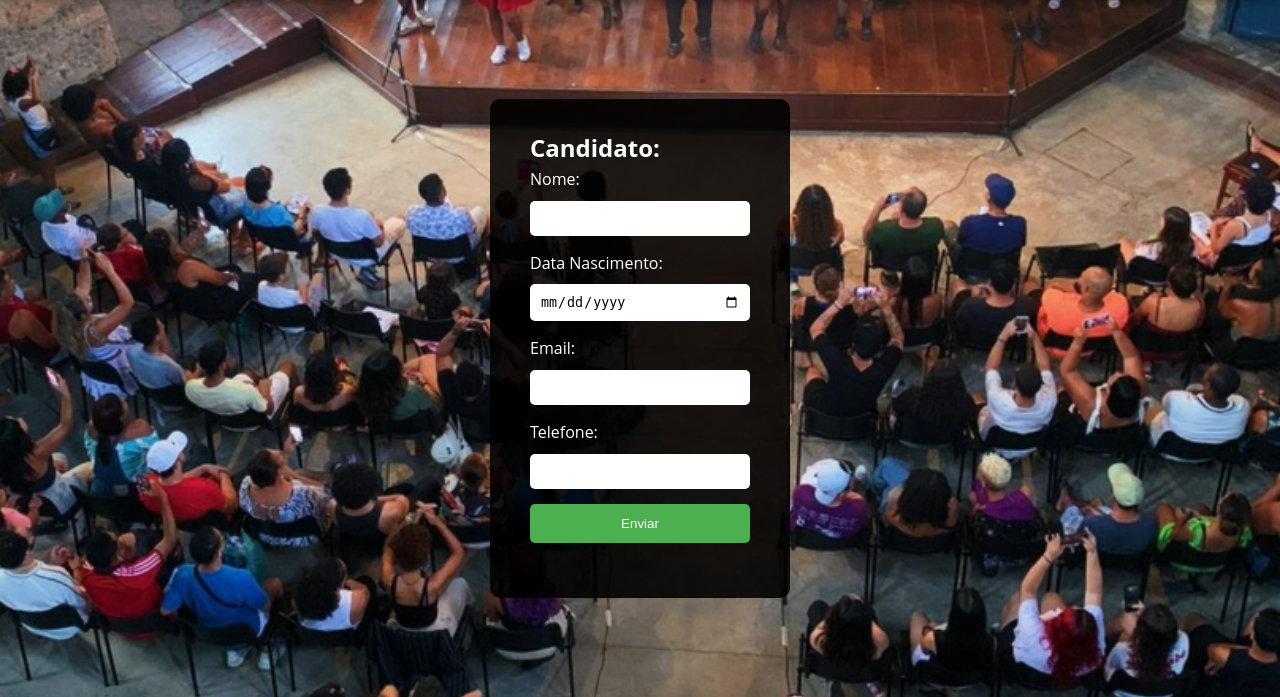
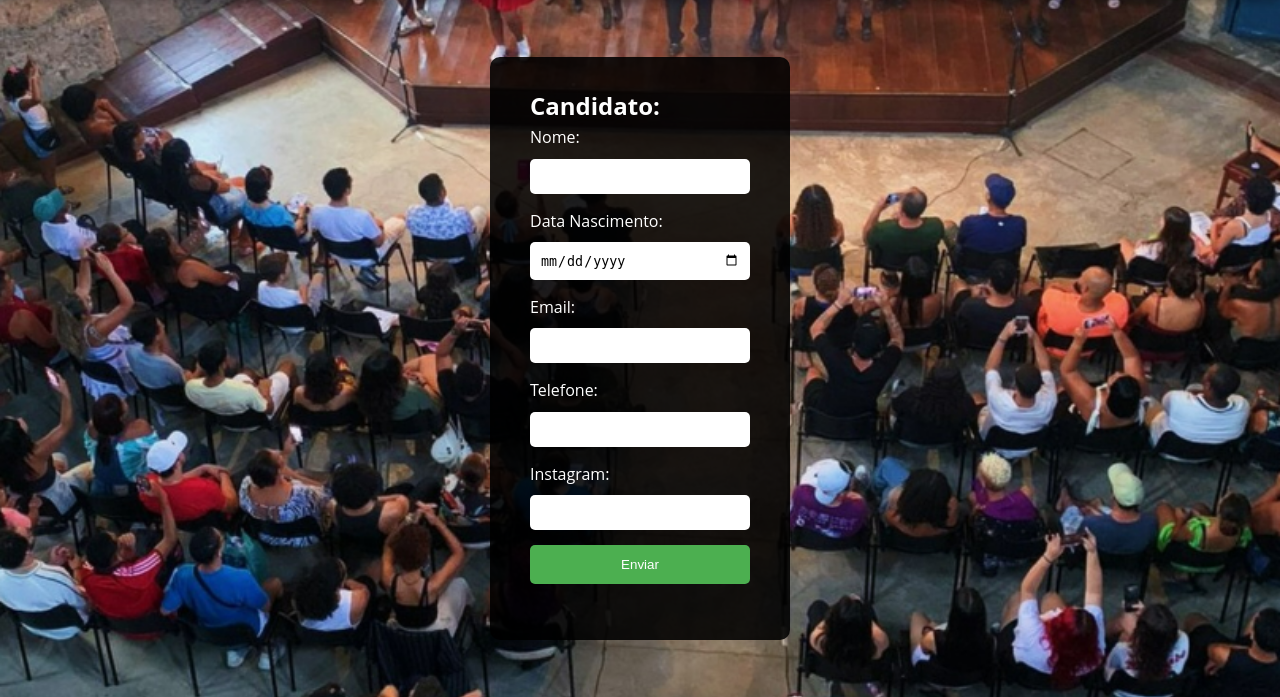
Before and after one commit to rigopedro/trabalhowebIII, a Flask app: page /inscricao in a window 1280 px wide. Shown: the part 103-800 px from the top of the page. Run offline with Flask 3, Linux system fonts and the light colour scheme.

Commit message:
adição do campo instagram no preenchimento do formulário

```diff
--- a/templates/formulario.html
+++ b/templates/formulario.html
@@ -49,6 +49,9 @@
                     <label for="ftel">Telefone:</label><br>
                     <input type="text" id="ftel" name="telefone"><br>
 
+                    <label for="ftel">Instagram:</label><br>
+                    <input type="text" id="ftel" name="instagram"><br>
+
                     <input type="submit" class="btn" value="Enviar"/>
                 </form>
                 <br>
```
